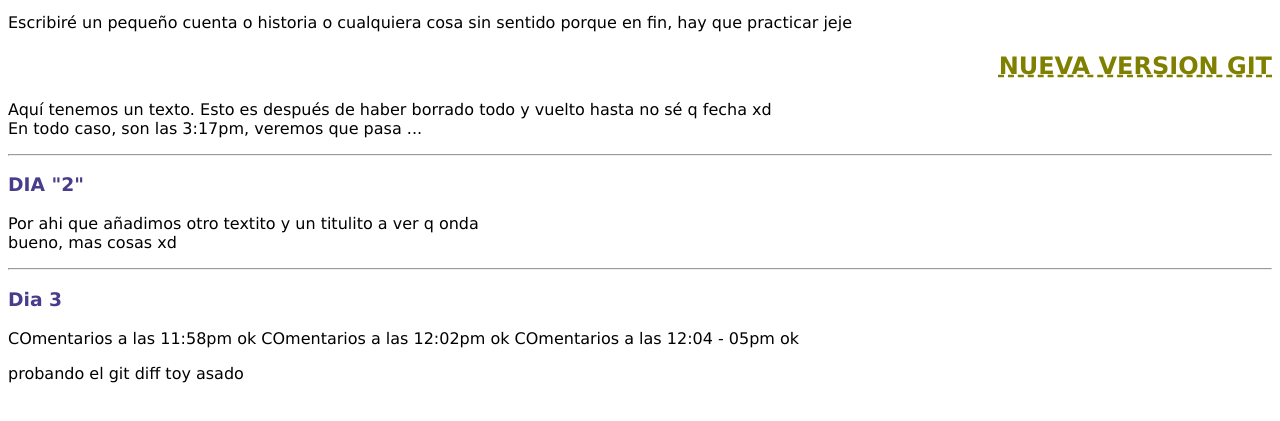
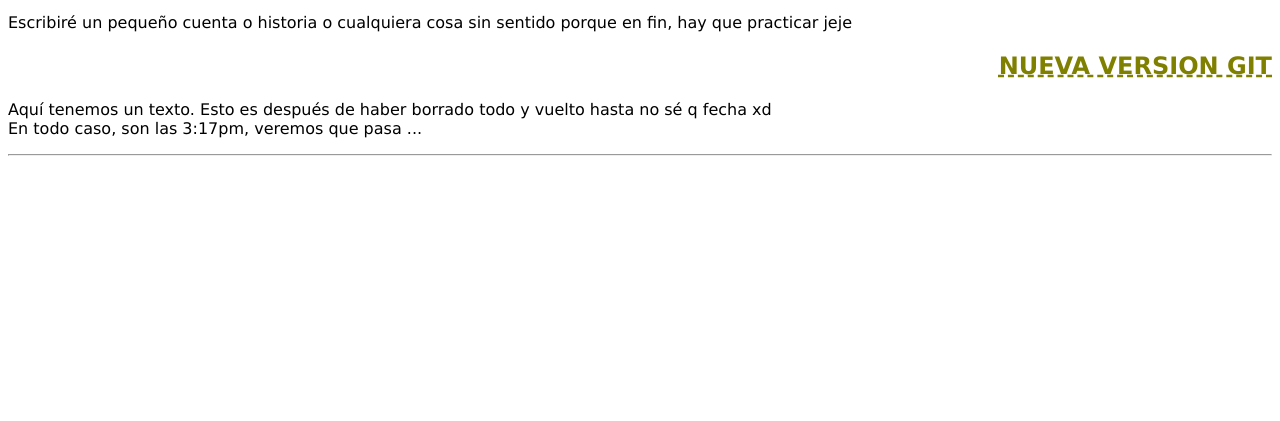
Before and after one commit to rc568/blogMaster, a plain HTML site: page index.html in a window 1280 px wide. Shown: the part 103-524 px from the top of the page. Drawn offline with Linux system fonts and the light colour scheme.

Commit message:
Antes de ramas

```diff
--- a/index.html
+++ b/index.html
@@ -20,27 +20,10 @@
         En todo caso, son las 3:17pm, veremos que pasa ...
     </p>
     <hr>
-    <h3>
-        DIA "2"
-    </h3>
-    <p>
-        Por ahi que añadimos otro textito y un titulito a ver q onda
-        <br>
-        bueno, mas cosas xd
-    </p>
-    <hr>
-    <h3>
-        Dia 3
-    </h3>
-    <p>
-        COmentarios a las 11:58pm ok
-        COmentarios a las 12:02pm ok
-        COmentarios a las 12:04 - 05pm ok
-    </p>
-    <p>
-        probando el git diff
-        toy asado
-    </p>
+
+
 </body>
 
+
+
 </html>
```
Also changed, not shown: notas/notas.txt.
